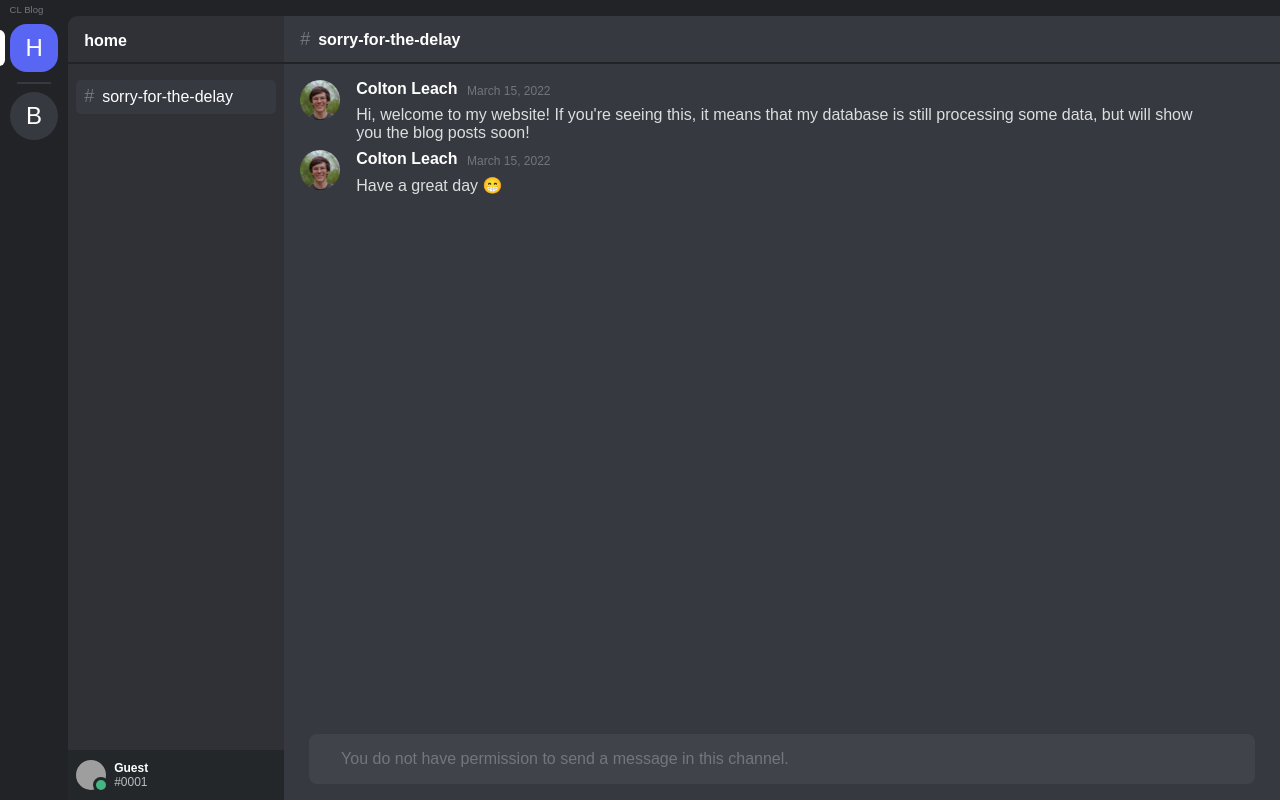
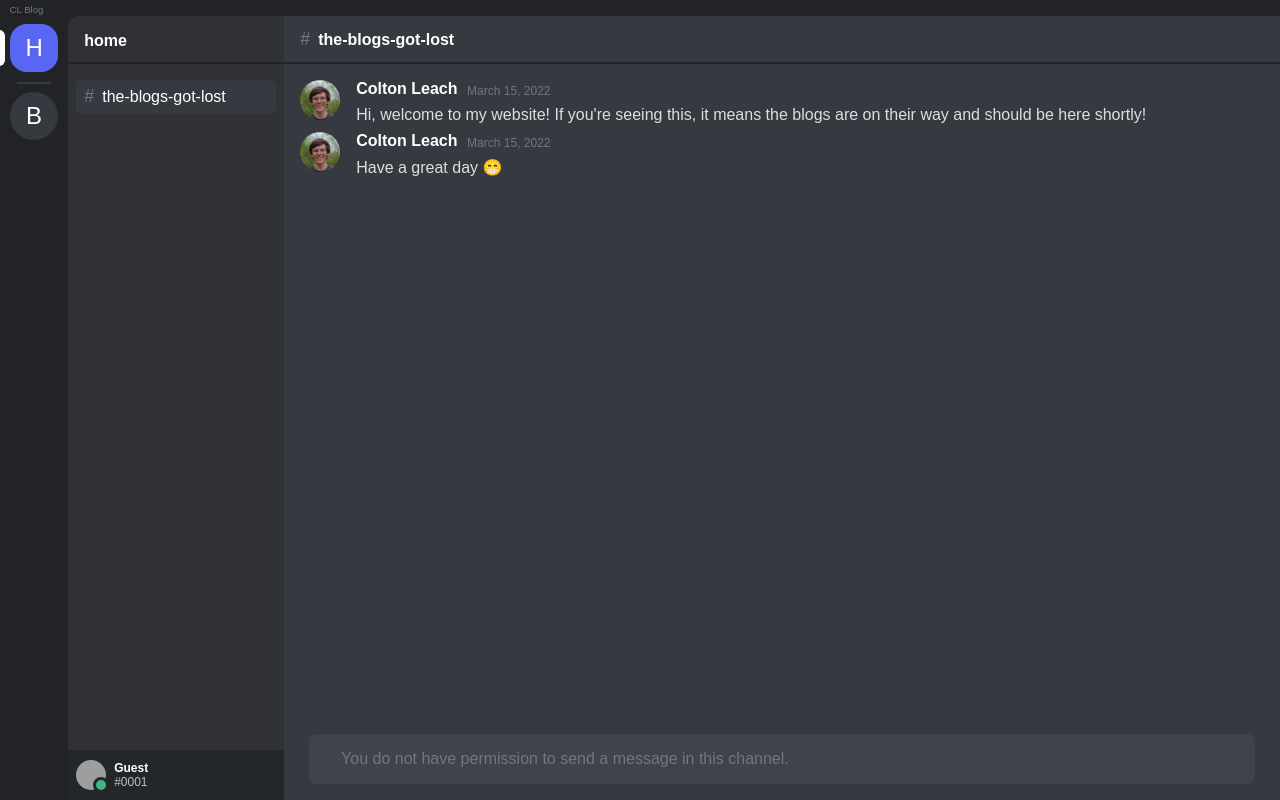
Before and after one commit to coltonleach/my-discord-blog, a React (Create React App) app: page / in a window 1280 px wide. Built offline with nearby package versions, Linux system fonts and the light colour scheme; no server answers; grey boxes are pictures that could not be loaded; a web font is replaced by a local one.

Commit message:
changed the initial message

```diff
--- a/src/App.js
+++ b/src/App.js
@@ -8,9 +8,9 @@ function App() {
   const [initialScreen, setInitialScreen] = useState([
     {
       id: 0,
-      title: 'sorry for the delay',
+      title: 'the blogs got lost',
       body: [
-        `Hi, welcome to my website! If you're seeing this, it means that my database is still processing some data, but will show you the blog posts soon!`,
+        `Hi, welcome to my website! If you're seeing this, it means the blogs are on their way and should be here shortly!`,
         `Have a great day 😁`
       ],
       date: 'March 15, 2022',
```
